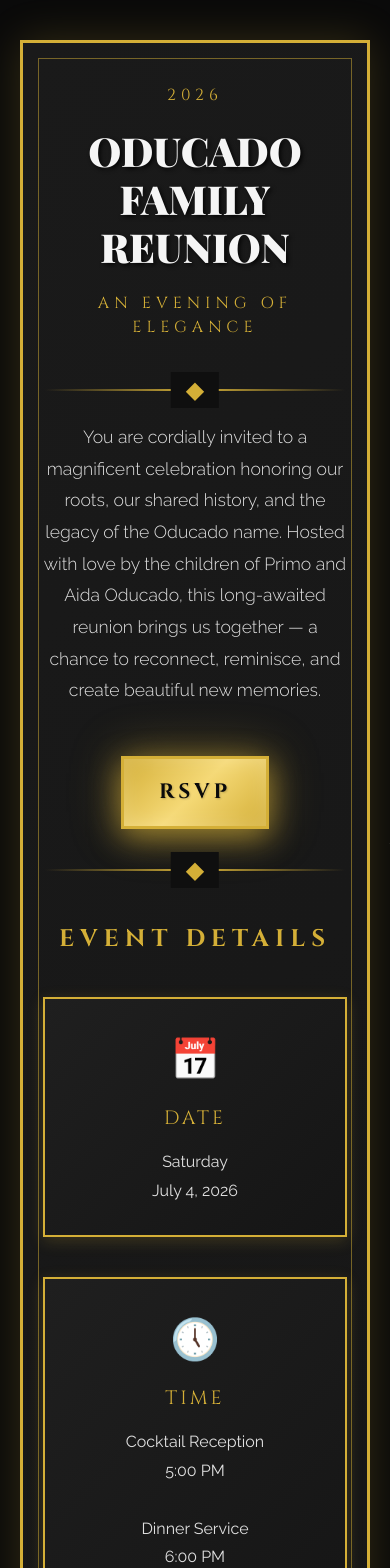
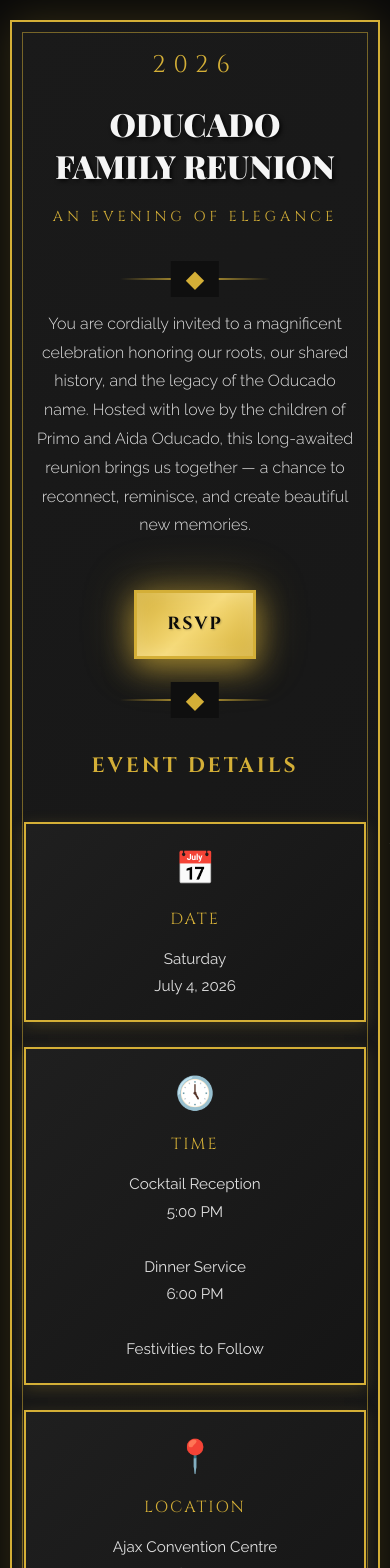
Before and after one commit to jayrsawal/oducado, a React (Vite) app: page / in a window 390 px wide. Shown: the top 1568 px of the page. Built offline with nearby package versions, Linux system fonts and the light colour scheme.

Commit message:
optimize mobile

```diff
--- a/src/App.css
+++ b/src/App.css
@@ -9,6 +9,8 @@ body {
     background: #0a0a0a;
     color: #f5f5f5;
     overflow-x: hidden;
+    -webkit-font-smoothing: antialiased;
+    -moz-osx-font-smoothing: grayscale;
 }
 
 .sparkle {
@@ -322,6 +324,8 @@ body {
     font-size: 1.3rem;
     text-decoration: none;
     transition: all 0.3s ease;
+    word-break: break-all;
+    -webkit-tap-highlight-color: transparent;
 }
 
 .email:hover {
@@ -361,6 +365,8 @@ body {
     transition: all 0.3s ease;
     position: relative;
     overflow: hidden;
+    -webkit-tap-highlight-color: transparent;
+    user-select: none;
 }
 
 .rsvp-button::before {
@@ -478,6 +484,7 @@ body {
     transition: all 0.3s ease;
     display: block;
     position: relative;
+    -webkit-tap-highlight-color: transparent;
 }
 
 .hotel-link:hover {
@@ -537,6 +544,10 @@ body {
 }
 
 @media (max-width: 768px) {
+    .container {
+        padding: 20px 10px;
+    }
+
     .main-title {
         font-size: 2.5rem;
     }
@@ -548,41 +559,225 @@ body {
 
     .section-title {
         font-size: 1.5rem;
+        letter-spacing: 4px;
     }
 
     .art-deco-border {
-        padding: 40px 20px;
+        padding: 30px 15px;
+        border-width: 2px;
+    }
+
+    .art-deco-border::before {
+        top: 10px;
+        left: 10px;
+        right: 10px;
+        bottom: 10px;
     }
 
     .corner-ornament {
-        width: 50px;
-        height: 50px;
+        width: 40px;
+        height: 40px;
+        border-width: 1.5px;
+    }
+
+    .intro-text {
+        font-size: 1rem;
+        padding: 0 10px;
     }
 
     .details-grid {
         grid-template-columns: 1fr;
+        gap: 25px;
+    }
+
+    .detail-card {
+        padding: 25px 20px;
+    }
+
+    .detail-icon {
+        font-size: 2rem;
+    }
+
+    .detail-label {
+        font-size: 1rem;
+        letter-spacing: 2px;
+    }
+
+    .detail-content {
+        font-size: 0.95rem;
+    }
+
+    .pricing-grid {
+        grid-template-columns: 1fr;
+        gap: 25px;
+    }
+
+    .price-label {
+        font-size: 1.3rem;
+    }
+
+    .price-amount {
+        font-size: 2.3rem;
+    }
+
+    .price-description {
+        font-size: 0.85rem;
     }
 
     .rsvp-button {
-        padding: 25px 40px;
+        padding: 20px 35px;
+        width: 100%;
+        max-width: 320px;
     }
 
     .rsvp-button-small {
-        padding: 18px 35px;
+        padding: 16px 30px;
+        width: auto;
+        max-width: 250px;
     }
 
     .rsvp-text {
-        font-size: 1.8rem;
-        letter-spacing: 5px;
+        font-size: 1.6rem;
+        letter-spacing: 4px;
     }
 
     .rsvp-button-small .rsvp-text {
+        font-size: 1.2rem;
+        letter-spacing: 3px;
+    }
+
+    .rsvp-subtext {
+        font-size: 0.8rem;
+        letter-spacing: 2px;
+    }
+
+    .registration-box {
+        padding: 25px 15px;
+    }
+
+    .registration-title {
+        font-size: 1.6rem;
+        letter-spacing: 3px;
+    }
+
+    .registration-list {
+        font-size: 1rem;
+        padding: 0 10px;
+    }
+
+    .registration-list li {
+        padding: 10px 0 10px 25px;
+    }
+
+    .contact-info {
+        font-size: 1.1rem;
+        padding: 20px 15px;
+    }
+
+    .email {
+        font-size: 1.2rem;
+    }
+
+    .deadline {
+        font-size: 1.2rem;
+        padding: 15px;
+    }
+
+    .hotels-list {
+        padding: 20px 15px;
+    }
+
+    .hotels-list li {
+        font-size: 1rem;
+        padding: 12px;
+    }
+
+    .website-info {
+        padding: 25px 15px;
+    }
+
+    .website-info p {
+        font-size: 1rem;
+    }
+
+    .closing-message {
         font-size: 1.3rem;
+        line-height: 1.8;
+        padding: 0 10px;
+    }
+
+    .signature {
+        font-size: 1.1rem;
+        letter-spacing: 2px;
+    }
+
+    .divider {
+        width: 200px;
+    }
+}
+
+@media (max-width: 480px) {
+    .main-title {
+        font-size: 2rem;
+        line-height: 1.3;
+    }
+
+    .year {
+        font-size: 1.5rem;
+        letter-spacing: 8px;
+    }
+
+    .subtitle {
+        font-size: 0.9rem;
         letter-spacing: 4px;
     }
 
-    .rsvp-subtext {
-        font-size: 0.85rem;
+    .section-title {
+        font-size: 1.3rem;
+        letter-spacing: 3px;
+    }
+
+    .art-deco-border {
+        padding: 25px 12px;
+    }
+
+    .corner-ornament {
+        width: 30px;
+        height: 30px;
+    }
+
+    .detail-card {
+        padding: 20px 15px;
+    }
+
+    .rsvp-button {
+        padding: 18px 30px;
+    }
+
+    .rsvp-text {
+        font-size: 1.4rem;
+        letter-spacing: 3px;
+    }
+
+    .rsvp-button-small .rsvp-text {
+        font-size: 1.1rem;
         letter-spacing: 2px;
     }
+
+    .rsvp-subtext {
+        font-size: 0.75rem;
+        letter-spacing: 1.5px;
+    }
+
+    .price-amount {
+        font-size: 2rem;
+    }
+
+    .closing-message {
+        font-size: 1.2rem;
+    }
+
+    .divider {
+        width: 150px;
+    }
 }
```
